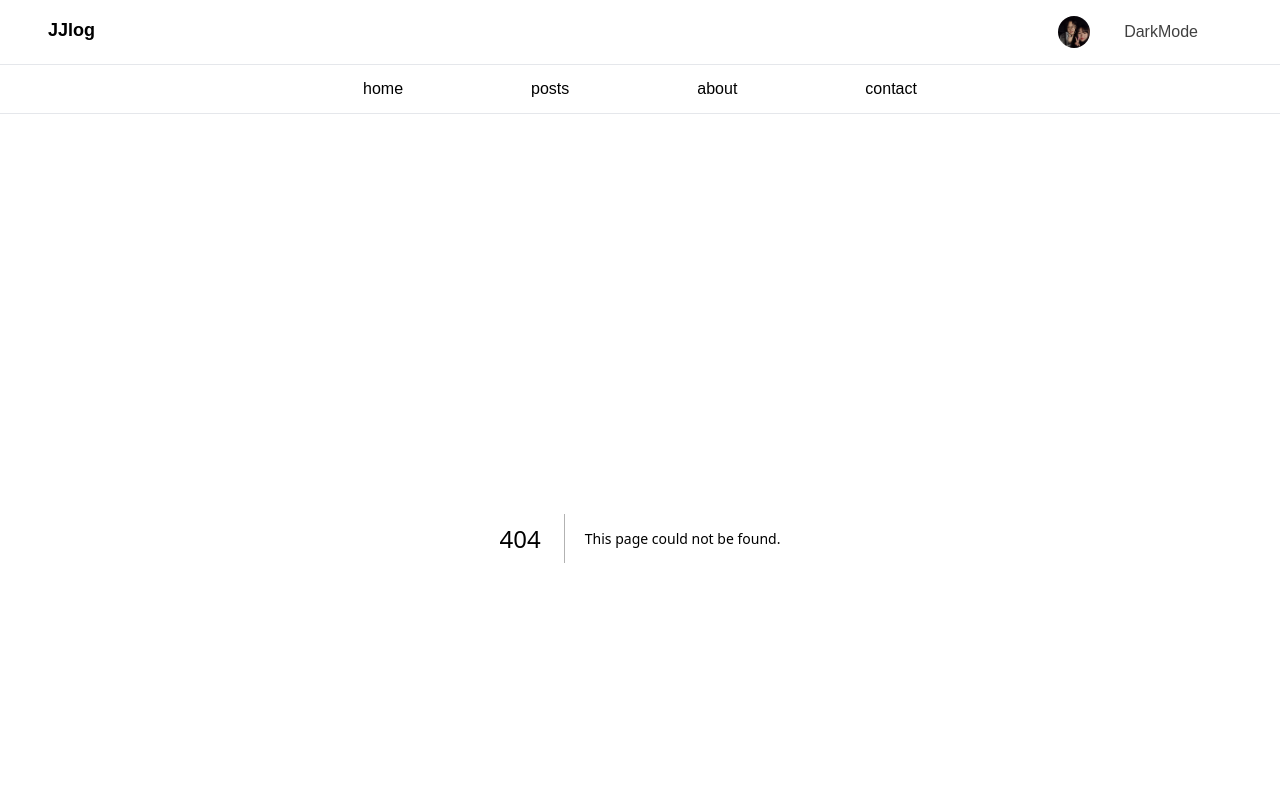
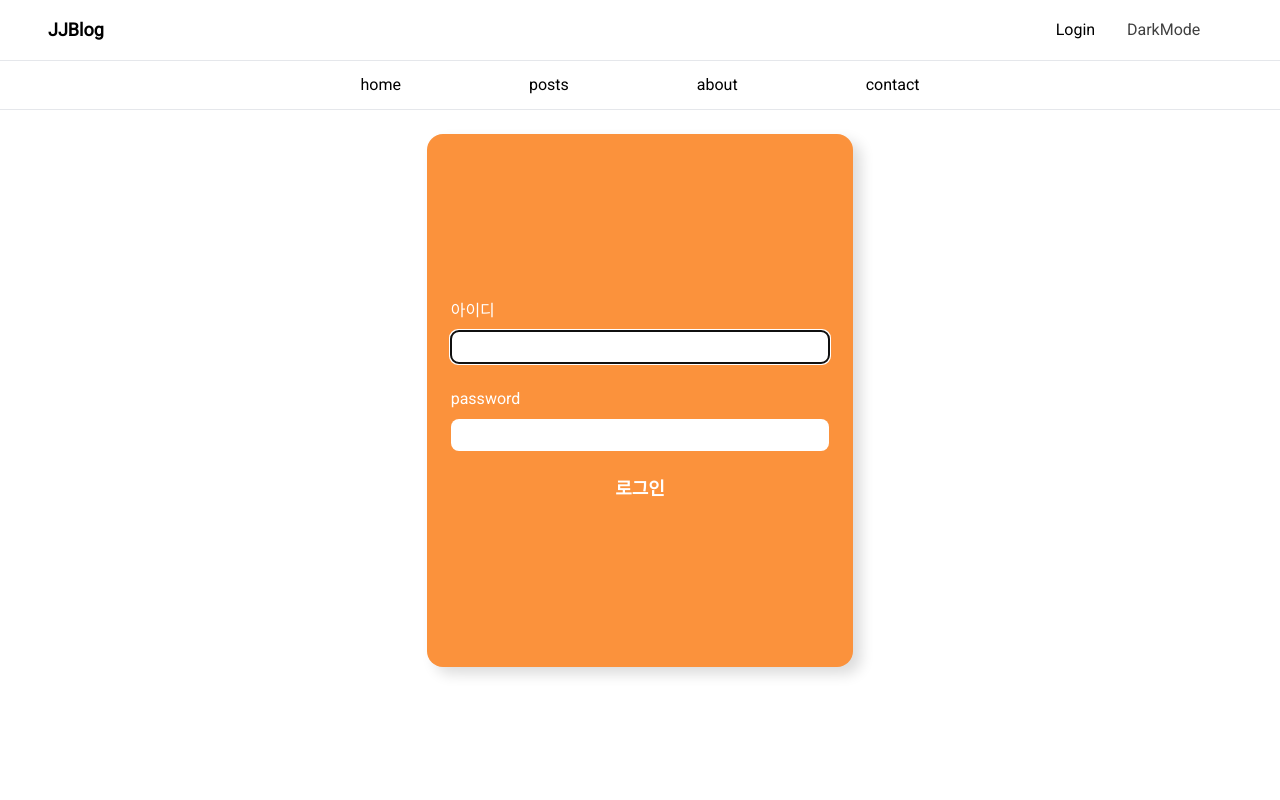
Before and after one commit to noaprost/jjlog, a Next.js app: page /login in a window 1280 px wide. Before the commit this address had no page. Shown: the top 800 px of the page. Built offline with nearby package versions, Linux system fonts and the light colour scheme.

Commit message:
login page UI 구현

```diff
--- a/data/post-card.json
+++ b/data/post-card.json
@@ -6,7 +6,7 @@
     "title": "프론트엔드 개발자의 삶",
     "description": "프론트엔트는 어떤 일을 할까",
     "category": "frontend",
-    "featured": true
+    "featured": false
   },
   {
     "id": "2",
--- a/src/app/layout.tsx
+++ b/src/app/layout.tsx
@@ -1,12 +1,18 @@
 import type { Metadata } from "next";
 
-import { Nanum_Gothic, Hahmlet, Noto_Serif_KR } from "next/font/google";
+import {
+  Nanum_Gothic,
+  Hahmlet,
+  Noto_Serif_KR,
+  Orbit,
+  Roboto,
+} from "next/font/google";
 import "./globals.css";
 import Link from "next/link";
-import DarkModeToggleButton from "@/components/DarkModeToggleButton";
-import ProfileImage from "@/components/ProfileImage";
+import LoginInfo from "@/components/LoginInfo";
+import { AuthContextProvider } from "@/context/AuthContext";
 
-const inter = Noto_Serif_KR({ weight: "400", subsets: ["latin"] });
+const inter = Roboto({ weight: "400", subsets: ["latin"] });
 
 export const metadata: Metadata = {
   title: "jjlog",
@@ -23,13 +29,9 @@ export default function RootLayout({
       <body className={inter.className}>
         <header className="flex justify-between p-4 mx-8">
           <Link href="/" className="text-lg font-semibold">
-            JJlog
+            JJBlog
           </Link>
-          <div className="flex w-52 justify-evenly items-center">
-            {/* <Link href="/login">login</Link> */}
-            <ProfileImage width={32} height={32} />
-            <DarkModeToggleButton />
-          </div>
+          <LoginInfo />
         </header>
         <hr />
         <section>
@@ -50,7 +52,9 @@ export default function RootLayout({
         </section>
         <hr />
         <br />
-        <section className="h-full">{children}</section>
+        <section className="h-full">
+          <AuthContextProvider>{children}</AuthContextProvider>
+        </section>
         <footer className="text-center p-2 text-sm">
           ©️noaprost | All Right Reserved.
         </footer>
--- /dev/null
+++ b/src/app/login/page.tsx
@@ -0,0 +1,48 @@
+"use client";
+
+import { useAuthContext } from "@/context/AuthContext";
+import { useRouter } from "next/navigation";
+import { FormEvent } from "react";
+
+export default function Login() {
+  const { setUser } = useAuthContext();
+  const router = useRouter();
+  const handleSubmit = (e: FormEvent<HTMLFormElement>) => {
+    e.preventDefault();
+    router.push("/");
+    setUser(true);
+  };
+  return (
+    <section className="w-full h-screen">
+      <form
+        onSubmit={handleSubmit}
+        className="flex flex-col w-1/3 h-2/3 justify-center items-center mx-auto bg-orange-400 shadow-customLight dark:shadow-custom rounded-2xl p-6"
+      >
+        <label htmlFor="id" className="self-start text-white mb-2">
+          아이디
+        </label>
+        <input
+          id="id"
+          name="id"
+          type="text"
+          required
+          autoFocus
+          className="w-full mb-6 p-1 rounded-lg"
+        />
+        <label htmlFor="pass" className="self-start text-white mb-2">
+          password
+        </label>
+        <input
+          id="pass"
+          name="pass"
+          type="password"
+          required
+          className="w-full mb-6 p-1 rounded-lg"
+        />
+        <button type="submit" className="text-white font-semibold text-lg">
+          로그인
+        </button>
+      </form>
+    </section>
+  );
+}
--- a/src/app/page.tsx
+++ b/src/app/page.tsx
@@ -1,6 +1,7 @@
 import PostCard from "@/components/PostCard";
 import Profile from "@/components/Profile";
 import Slide from "@/components/Slide";
+import { useAuthContext } from "@/context/AuthContext";
 import { getPostCard } from "@/service/posts";
 
 export default async function Home() {
--- a/src/components/ContactButton.tsx
+++ b/src/components/ContactButton.tsx
@@ -6,7 +6,7 @@ export default function ContactButton() {
   const router = useRouter();
   return (
     <button
-      className="bg-orange-400 py-1 px-2 rounded-xl text-black font-semibold text-sm"
+      className="bg-orange-400 py-1 px-2 rounded-xl text-black text-sm"
       onClick={() => router.push("/contact")}
     >
       Contact us
--- /dev/null
+++ b/src/components/LoginInfo.tsx
@@ -0,0 +1,27 @@
+"use client";
+import React, { useState } from "react";
+import ProfileImage from "./ProfileImage";
+import Link from "next/link";
+import DarkModeToggleButton from "./DarkModeToggleButton";
+import { useAuthContext } from "@/context/AuthContext";
+
+export default function LoginInfo() {
+  const { user, setUser } = useAuthContext();
+  const handleClick = () => {
+    setUser(false);
+  };
+  return (
+    <div className="flex w-52 justify-evenly items-center">
+      {user && (
+        <div className="flex justify-evenly items-center">
+          <ProfileImage width={32} height={32} />
+          <button className="ml-3" onClick={handleClick}>
+            Logout
+          </button>
+        </div>
+      )}
+      {!user && <Link href="/login">Login</Link>}
+      <DarkModeToggleButton />
+    </div>
+  );
+}
--- /dev/null
+++ b/src/context/AuthContext.tsx
@@ -0,0 +1,38 @@
+"use client";
+import {
+  ReactNode,
+  SetStateAction,
+  createContext,
+  useContext,
+  useState,
+} from "react";
+import React from "react";
+
+type LoginData = {
+  user: boolean;
+  setUser: React.Dispatch<SetStateAction<boolean>>;
+};
+
+export const AuthContext = createContext<LoginData>({
+  user: false,
+  setUser: () => {},
+});
+
+export function AuthContextProvider({
+  children,
+}: {
+  children: React.ReactNode;
+}) {
+  const [user, setUser] = useState<boolean>(false);
+  return (
+    <AuthContext.Provider value={{ user, setUser }}>
+      {children}
+    </AuthContext.Provider>
+  );
+}
+
+export function useAuthContext() {
+  return useContext(AuthContext);
+}
+
+export default AuthContext;
--- a/src/service/posts.ts
+++ b/src/service/posts.ts
@@ -5,9 +5,11 @@ import { promises as fs } from "fs";
 export type PostCard = {
   id: string;
   image: string;
-  day: string;
+  writer: string;
   title: string;
   description: string;
+  content: string;
+  day: string;
   category: string;
   featured: boolean;
 };
```
